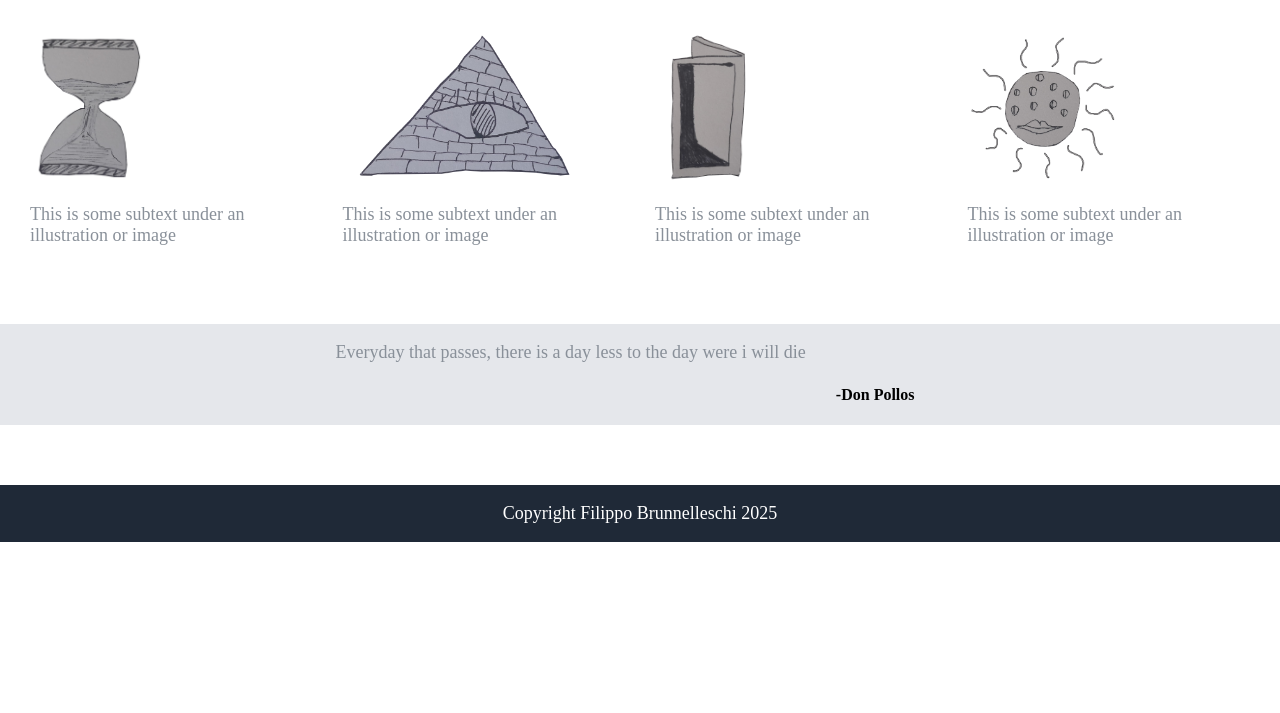
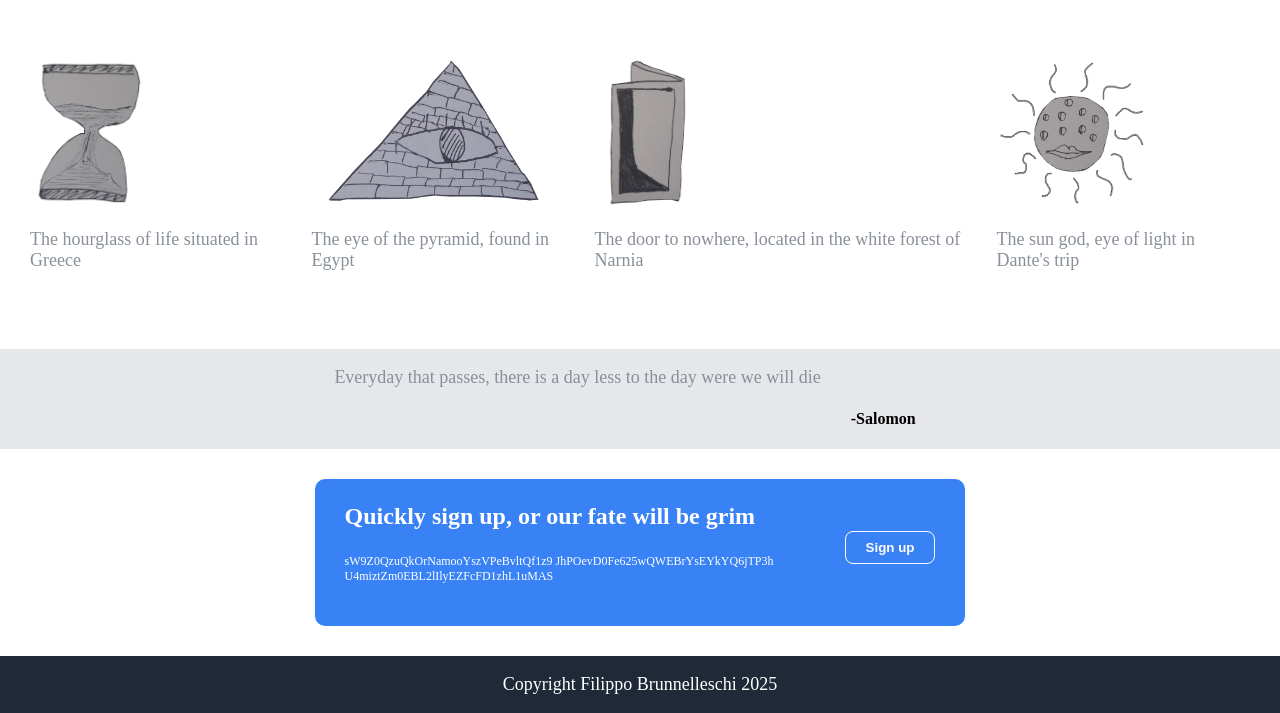
Before and after one commit to Filippo-Brunnelleschi/odin-landin-page, a plain HTML site: page index.html in a window 1280 px wide. Shown: the part 547-1260 px from the top of the page. Before the commit the page ends 1089 px from the top, so only its background shows below. Drawn offline with Linux system fonts and the light colour scheme.

Commit message:
Finish the project
I added a bit of background, a story, it's shit but you
know: "Not all gold is shimmering"

```diff
--- a/index.html
+++ b/index.html
@@ -12,16 +12,16 @@
         <div class="toplinks">
             <h3>Header Logo</h3>
             <ul>
-                <li><a href="">header link one</a></li>
-                <li><a href="">header link two</a></li>
-                <li><a href="">header link three</a></li>
+                <li><a href="https://it.wikipedia.org/wiki/Newton_%28Blake%29#/media/File:Newton-WilliamBlake.jpg" target="_blank" rel="noopener">header link one</a></li>
+                <li><a href="https://it.wikipedia.org/wiki/Newton_%28Blake%29#/media/File:Newton-WilliamBlake.jpg" target="_blank" rel="noopener">header link two</a></li>
+                <li><a href="https://it.wikipedia.org/wiki/Newton_%28Blake%29#/media/File:Newton-WilliamBlake.jpg" target="_blank" rel="noopener">header link three</a></li>
             </ul>
         </div>
 
         <div class="head">
             <div class="title">
-                <h1>This website is frenzy</h1>
-                <p>You read it right, this is some serious frenzy and freaky website ;)</p>
+                <h1>The time of the end is near</h1>
+                <p>You read it right, there is an impending catastrophe that will hit the earth. Fortunately there is a way to prevent it, you must listen carefully (in this case read) the instruction if you want to succeed. You have to gather the elements that are listed below and then perform the ritual. Good luck pal. </p>
                 <button>Sign up</button>
             </div>
             <img src="/images/clock.jpg" alt="image" width="300px" height="auto">
@@ -31,30 +31,30 @@
 
     <div class="information">
         <div>
-            <h1>Some random information</h1>
+            <h1>The sacred elements</h1>
         </div>
         <div class="illustration">
             <div>
                 <img src="/images/clessidra.jpg" alt="image1" height="150px" width="auto">
-                <p>This is some subtext under an illustration or image</p>
+                <p>The hourglass of life situated in Greece</p>
 
             </div>
 
             <div>
                 <img src="/images/piyramid_eye.png" alt="image1" height="150px" width="auto">
-                <p>This is some subtext under an illustration or image</p>
+                <p>The eye of the pyramid, found in Egypt</p>
 
             </div>
 
             <div>
                 <img src="/images/door.jpg" alt="image1" height="150px" width="auto">
-                <p>This is some subtext under an illustration or image</p>
+                <p>The door to nowhere, located in the white forest of Narnia</p>
 
             </div>
 
             <div>
                 <img src="/images/sun_eye.png" alt="image1" height="150px" width="auto">
-                <p>This is some subtext under an illustration or image</p>
+                <p>The sun god, eye of light in Dante's trip</p>
 
             </div>
 
@@ -64,16 +64,24 @@
 
     <div class="quote">
         <div>
-        <p>Everyday that passes, there is a day less to the day were i will die</p>
+        <p>Everyday that passes, there is a day less to the day were we will die</p>
         </div>
         <div class="from">
-            <h4>-Don Pollos</h4>
+            <h4>-Salomon</h4>
         </div>
 
     </div>
 
-    <div class="sign_up">
-
+    <div class="sign">
+        <div class="sign_up">
+          <div >
+             <h3>Quickly sign up, or our fate will be grim</h3>
+             <p style="max-width: 500px;">sW9Z0QzuQkOrNamooYszVPeBvltQf1z9
+                    JhPOevD0Fe625wQWEBrYsEYkYQ6jTP3h
+                    U4miztZm0EBL2lIlyEZFcFD1zhL1uMAS</p>
+         </div>
+            <button>Sign up</button>
+        </div>
     </div>
 
     <div class="footer">
--- a/style.css
+++ b/style.css
@@ -8,7 +8,7 @@ ul {
     background-color: rgba(31,41,55,255);
 }
 
-h3 , h1 , a, .footer p, .header p{
+h3 , h1 , a, .footer p, .header p, .sign_up p{
     color:white;
 }
 
@@ -51,11 +51,18 @@ button {
     border: none;
 }
 
+.sign_up {
+    background-color:#3882F6;
+}
 
+.sign_up p {
+    font-size: 12px;
+}
 
-
-
-
+.sign button {
+    border: 1px solid white;
+    margin-top:20px;
+}
 
 
 
@@ -139,3 +146,16 @@ ul {
 .quote p {
     max-width: 500px;
 }
+
+.sign_up {
+    display:flex;
+    align-items: center;
+    padding:0px 30px 30px;
+    border-radius: 10px;
+}
+
+.sign {
+    display:flex;
+    align-items:center;
+    justify-content: center;
+}
```
